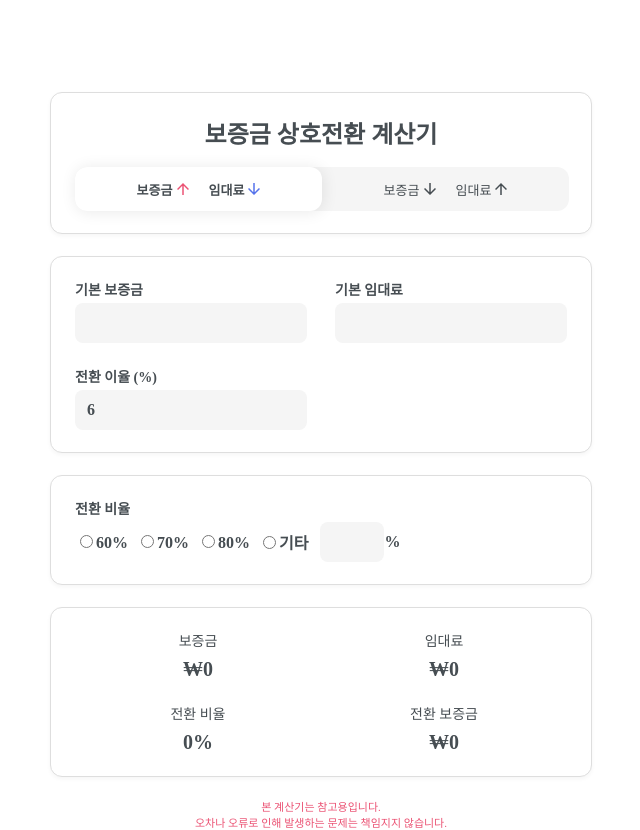
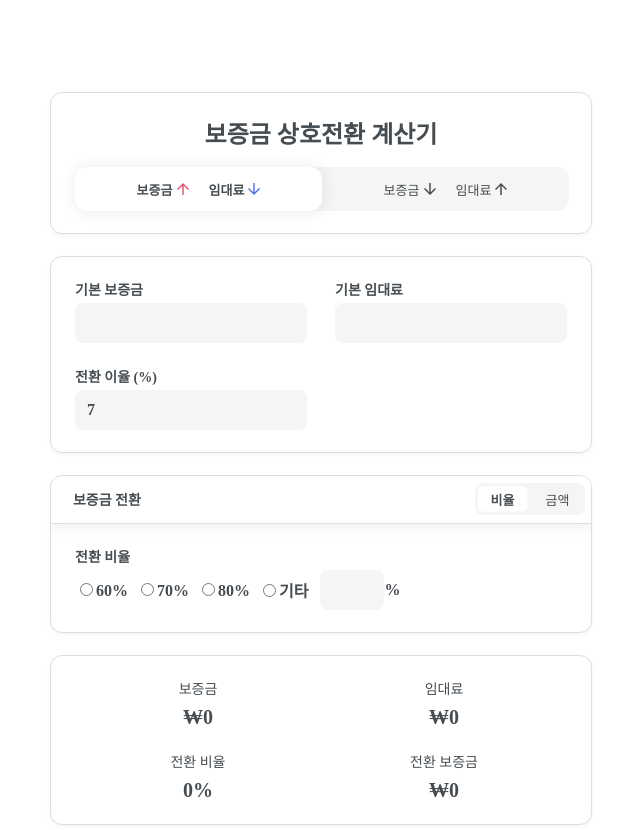
Before and after one commit to ihateindex/deposit-calculator, a React (Create React App) app: page / in a window 1280 px wide. Shown: the top 830 px of the page, without its empty margins (319-959 px from the left). Built offline with nearby package versions, Linux system fonts and the light colour scheme; a web font is replaced by a local one.

Commit message:
feat: 비율, 금액간 전환 기능 추가중

```diff
--- a/src/App.js
+++ b/src/App.js
@@ -10,7 +10,7 @@ import DepositResult from './components/DepositResult/DepositResult';
 const INITIAL_DEPOSIT_DATA = {
     'default-deposit': '',
     'default-rent': '',
-    'conversion-interest-rate': '6',
+    'conversion-interest-rate': '7',
     'conversion-rate': '',
     'conversion-deposit': '',
     'conversion-rent': '',
@@ -29,7 +29,7 @@ function App() {
             setDepositData((prevData) => {
                 return {
                     ...prevData,
-                    ['conversion-interest-rate']: '6',
+                    ['conversion-interest-rate']: '7',
                 };
             });
         }
@@ -37,7 +37,7 @@ function App() {
             setDepositData((prevData) => {
                 return {
                     ...prevData,
-                    ['conversion-interest-rate']: '2.5',
+                    ['conversion-interest-rate']: '3.5',
                 };
             });
         }
@@ -108,7 +108,7 @@ function App() {
                 <MainContainer>
                     <Header modeHandler={modeHandler} depositMode={depositMode}></Header>
                     <DepositInput depositData={depositData} calculateHandler={calculateHandler}></DepositInput>
-                    <ConvertDepositInput calculateHandler={calculateHandler} depositMode={depositMode}></ConvertDepositInput>
+                    <ConvertDepositInput calculateHandler={calculateHandler} depositMode={depositMode} conversionUnits={'ratio'}></ConvertDepositInput>
                     <DepositResult resultData={resultData} depositMode={depositMode}></DepositResult>
                     <p className="notice">
                         본 계산기는 참고용입니다.
--- a/src/components/ConvertDepositsInput/ConvertDepositsInput.js
+++ b/src/components/ConvertDepositsInput/ConvertDepositsInput.js
@@ -17,33 +17,33 @@ const ConvertDepositInput = (props) => {
         props.calculateHandler('conversion-rate', value);
     };
 
-    // const onClickHandler = (event) => {
-    //     event.preventDefault();
-    //     // console.log(event.target.value);
-    //     props.unitHandler(event.target.value);
-    // };
+    const onClickHandler = (event) => {
+        event.preventDefault();
+        console.log(event.target.value);
+        // props.unitHandler(event.target.value);
+    };
 
     return (
         <Card>
-            {/* <div className={`${style['title']}`}>
+            <div className={`${style['title']}`}>
                 <p>보증금 전환</p>
                 <div className={`${style['nav']}`}>
-                    <p>단위</p>
+                    {/* <p>모드</p> */}
                     <div className={`${style['tab-bar']}`}>
-                        <button value="1M" className={conversionUnits === '1M' ? `${style['tab-menu']} ${style['is-active']}` : `${style['tab-menu']}`} onClick={onClickHandler}>
+                        <button value="ratio" className={conversionUnits === 'ratio' ? `${style['tab-menu']} ${style['is-active']}` : `${style['tab-menu']}`} onClick={onClickHandler}>
                             <p className={`${style['tab-text']}`}>
-                                <span>100만</span>
+                                <span>비율</span>
                             </p>
                         </button>
-                        <button value="10K" className={conversionUnits === '10K' ? `${style['tab-menu']} ${style['is-active']}` : `${style['tab-menu']}`} onClick={onClickHandler}>
+                        <button value="amount" className={conversionUnits === 'amount' ? `${style['tab-menu']} ${style['is-active']}` : `${style['tab-menu']}`} onClick={onClickHandler}>
                             <p className={`${style['tab-text']}`}>
-                                <span>1만</span>
+                                <span>금액</span>
                             </p>
                         </button>
-                        <div className={`${style['tab-indicator']}`} style={conversionUnits === '1M' ? { left: '0' } : { left: '50%' }}></div>
+                        <div className={`${style['tab-indicator']}`} style={conversionUnits === 'ratio' ? { left: '0' } : { left: '50%' }}></div>
                     </div>
                 </div>
-            </div> */}
+            </div>
             <div className={`${style['input-group']}`}>
                 <div>
                     <p className={`${style['label']}`}>전환 비율</p>
--- a/src/components/ConvertDepositsInput/ConvertDepositsInput.module.css
+++ b/src/components/ConvertDepositsInput/ConvertDepositsInput.module.css
@@ -48,6 +48,7 @@
     justify-content: center;
     align-items: center;
     border: none;
+    background: none;
 }
 
 .tab-menu p {
@@ -83,7 +84,7 @@
 
 .input-group {
     width: 100%;
-    /* margin-top: 3rem; */
+    margin-top: 3rem;
 }
 
 .input-wrapper {
```
